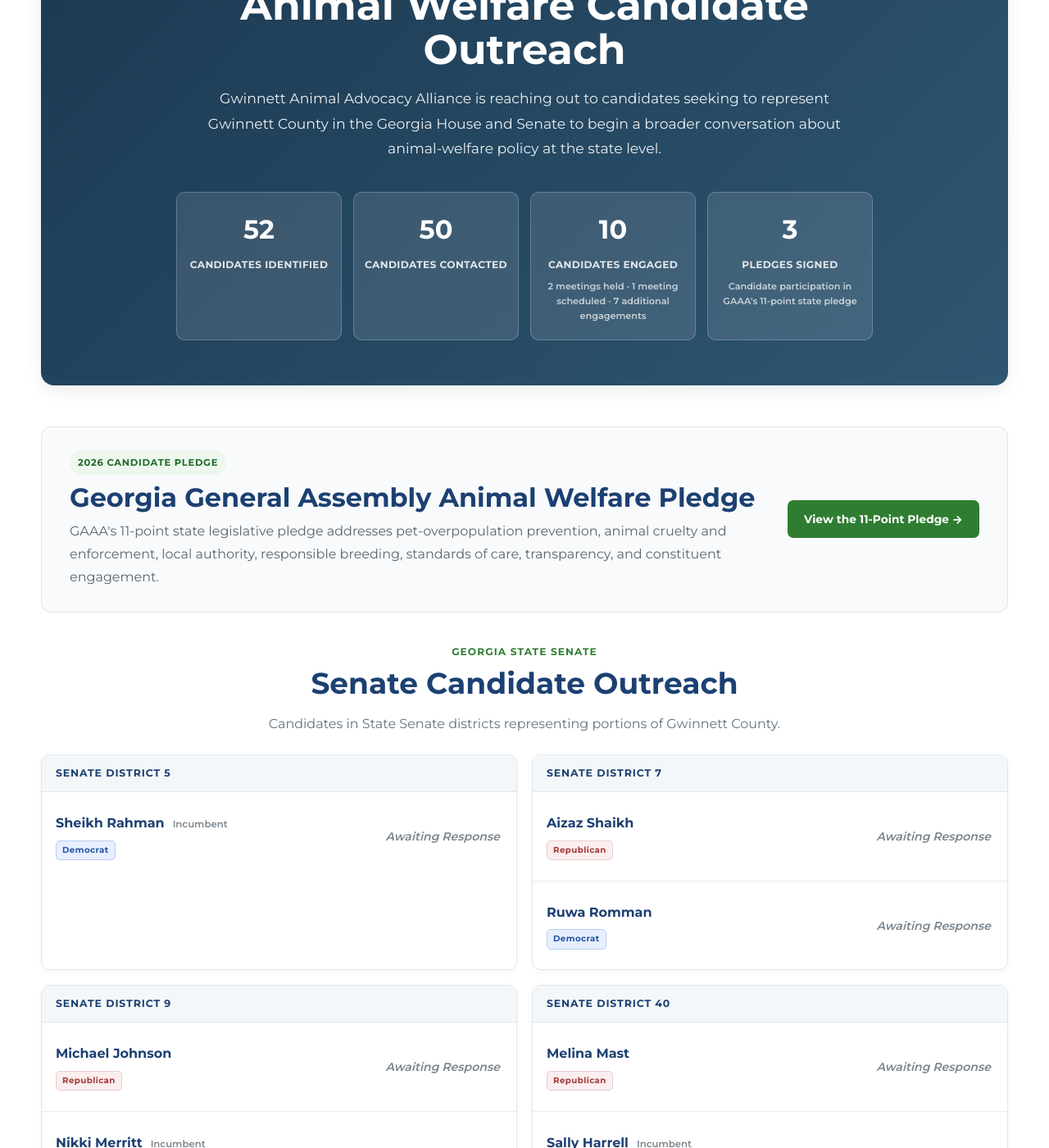
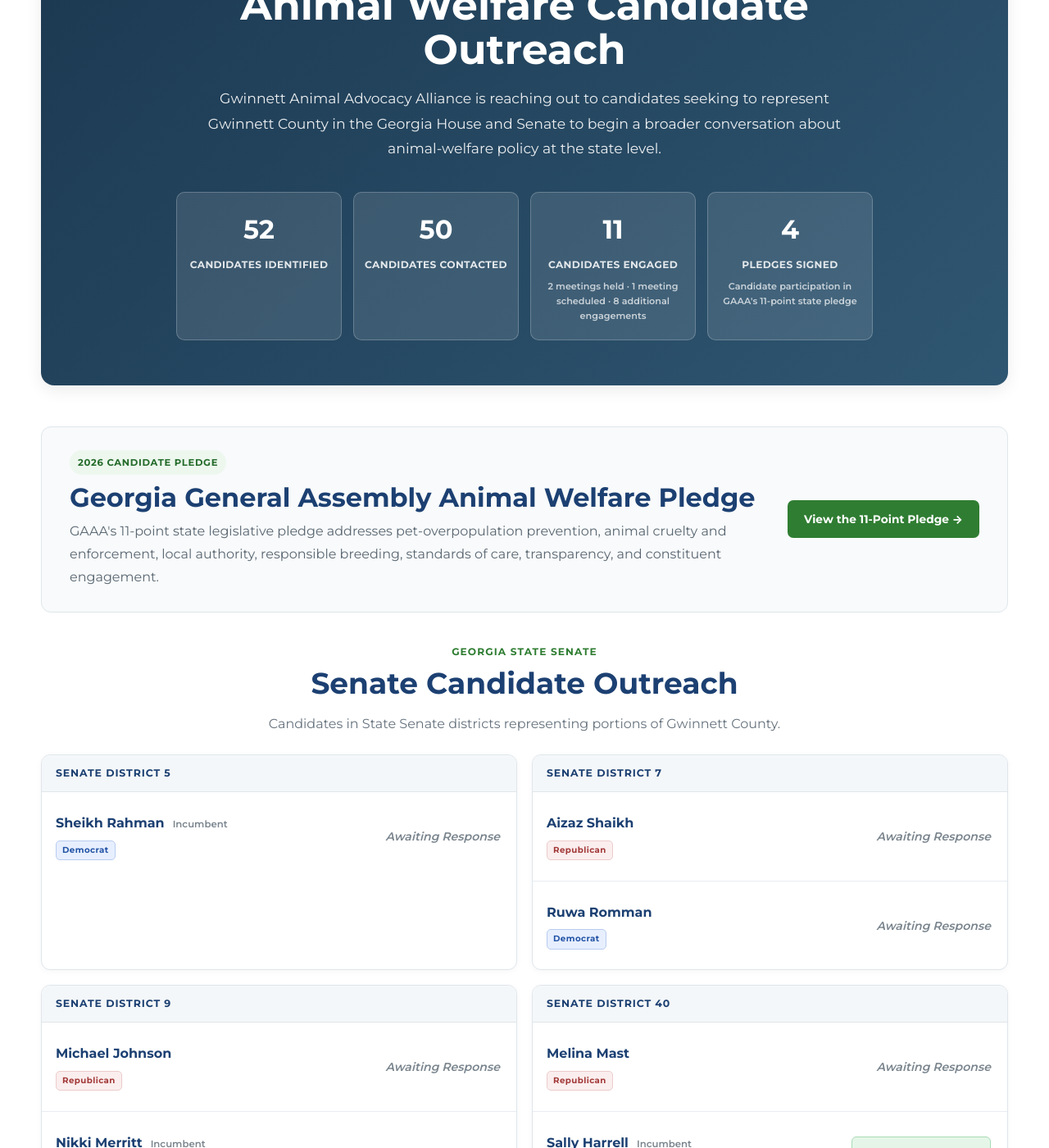
Before and after one commit to whitleybacon/gwinnett-animal-advocacy-alliance, a Jekyll site: the page built from election-2026/state/index.html, in a window 1280 px wide and 1400 px high, scrolled down 341 px. Shown: the whole window at 82% size. Built offline with Jekyll 4.4.1, drawn with Linux system fonts in a browser that asks for light colours; some of the changed text lies outside the part shown.

Commit message:
Update index.html

```diff
--- a/election-2026/state/index.html
+++ b/election-2026/state/index.html
@@ -809,13 +809,13 @@
       </div>
 
       <div class="metric">
-        <span class="metric-number">10</span>
+        <span class="metric-number">11</span>
         <span class="metric-label">Candidates Engaged</span>
-        <span class="metric-detail">2 meetings held · 1 meeting scheduled · 7 additional engagements</span>
+        <span class="metric-detail">2 meetings held · 1 meeting scheduled · 8 additional engagements</span>
       </div>
 
       <div class="metric">
-        <span class="metric-number">3</span>
+        <span class="metric-number">4</span>
         <span class="metric-label">Pledges Signed</span>
         <span class="metric-detail">Candidate participation in GAAA's 11-point state pledge</span>
       </div>
@@ -1013,8 +1013,9 @@
             <span class="party-label democrat">Democrat</span>
           </div>
 
-          <span class="candidate-status status-awaiting">
-            Awaiting Response
+          <span class="candidate-status status-signed">
+            <i class="fas fa-check-circle" aria-hidden="true"></i>
+            Pledge Signed
           </span>
 
         </div>
```
